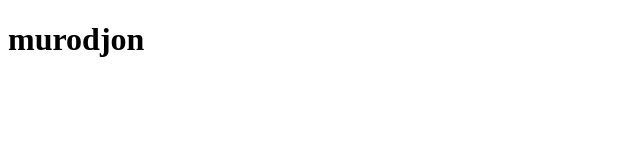
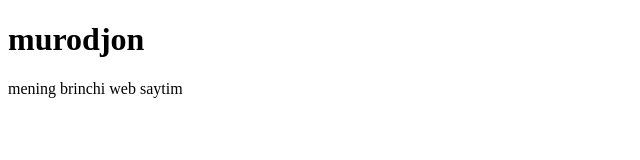
Before and after one commit to murodjonhere/frontend, a plain HTML site: page practice_01/index.html in a window 1280 px wide. Shown: the whole page, without its empty margins (0-640 px from the left). Drawn offline with Linux system fonts and the light colour scheme.

Commit message:
p tag yaratishni organdim

```diff
--- a/practice_01/index.html
+++ b/practice_01/index.html
@@ -8,5 +8,6 @@
 </head>
 <body>
     <h1>murodjon</h1>
+    <p>mening brinchi web saytim</p>
 </body>
 </html>
```
